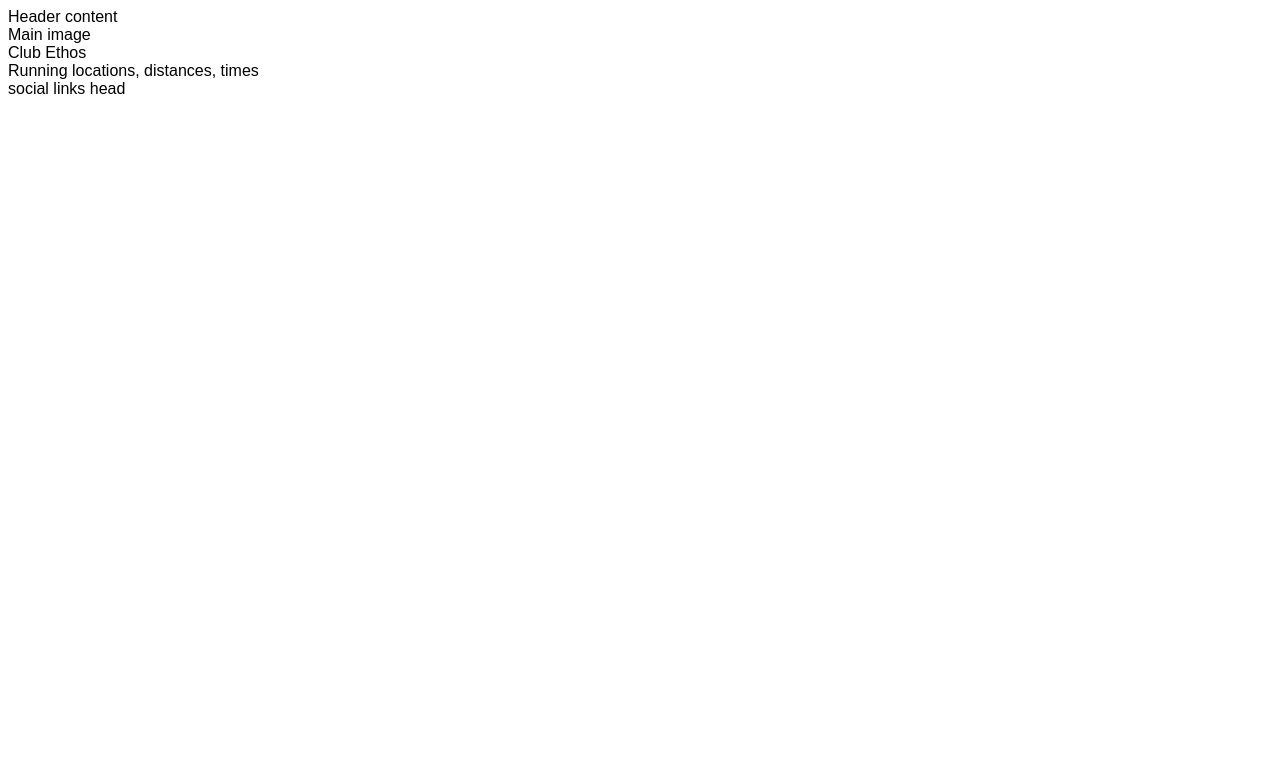
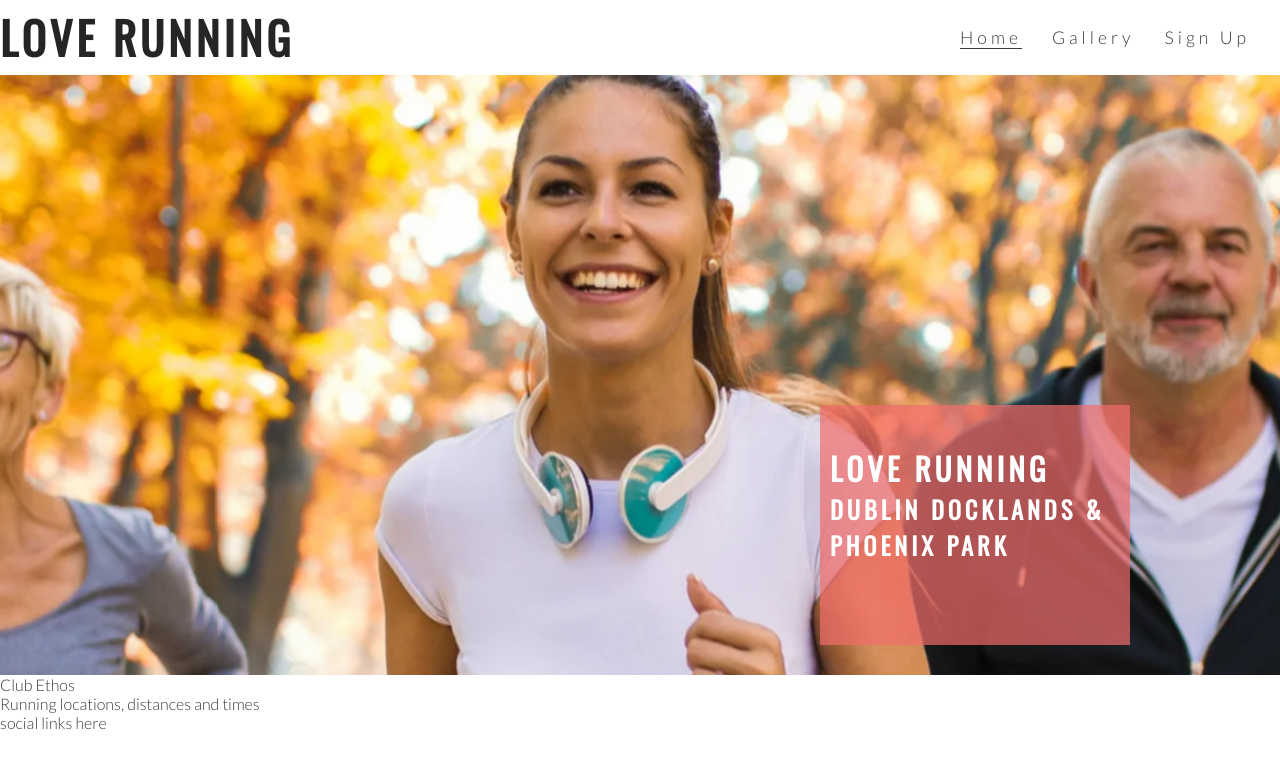
Before and after one commit to suzannepp/love-running, a plain HTML site: page index.html in a window 1280 px wide. Drawn offline with nearby package versions, Linux system fonts and the light colour scheme.

Commit message:
Add cover text and style

```diff
--- a/assets/css/style.css
+++ b/assets/css/style.css
@@ -1,3 +1,111 @@
+@import url('https://fonts.googleapis.com/css2?family=Lato:wght@300&family=Oswald&display=swap');
+
+* {
+    margin: 0;
+    padding: 0;
+    border: none;
+}
+
 body {
-    font-family: Arial;
+    font-family: Lato, sans-serif;
+    font-weight: 300;
+    color: #3a3a3a;
 }
+
+/* headings and logo */
+
+h1, h2 {
+    font-family: Oswald, sans-serif;
+    text-transform: uppercase;
+    letter-spacing: 4px;
+    color: #252525;
+}
+
+#logo {
+    float: left;
+    font-size: 280%;
+}
+
+/* navigation links */
+
+#menu {
+    font-size: 110%;
+    letter-spacing: 4px;
+}
+
+#menu, #logo {
+    line-height: 75px;
+}
+
+#menu li {
+    float: right;
+    list-style-type: none;
+    margin-right: 30px;
+}
+
+#menu a {
+    text-decoration: none;
+    color: inherit;
+}
+
+#menu a:hover {
+    border-bottom: 1px solid #3a3a3a;
+}
+
+.active {
+    border-bottom: 1px solid #3a3a3a;
+}
+
+/* hero image and cover text*/
+
+#hero-outer {
+    height: 600px;
+    width: 100%;
+    overflow: hidden;
+    position: relative;
+}
+
+#cover-text, #cover-text h2 {
+    color: #fff;
+}
+
+#hero-image {
+    height: 600px;
+    width: 100%;
+    background: url('../images/hero-image.webp') no-repeat center center;
+
+    /* animates zoom effect on loading page */
+    animation-name: hero-zoom;
+    animation-duration: 5s;
+    animation-fill-mode: forwards;
+}
+
+/* creates the level of zoom for hero image */
+@keyframes hero-zoom {
+    from{
+        transform: scale(1);
+    }
+    to{
+        transform: scale(1.1);
+    }
+}
+
+#cover-text {
+    font-size: 130%;
+    font-family: Oswald, sans-serif;
+    text-transform: uppercase;
+    letter-spacing: 4px;
+
+    width: 300px;
+    height: 200px;
+
+    padding-top: 40px;
+    padding-left: 10px;
+
+    background-color: rgba(241, 109, 107, .7);
+
+    bottom: 30px;
+    right: 150px;
+
+    position: absolute;
+}
--- a/index.html
+++ b/index.html
@@ -1,8 +1,8 @@
 <!DOCTYPE html>
 <html lang="en">
+
 <head>
     <meta charset="UTF-8">
-    <meta http-equiv="X-UA-Compatible" content="IE=edge">
     <meta name="viewport" content="width=device-width, initial-scale=1.0">
     <meta name="description" content="Love Running club for runners in Dublin, Ireland">
     <meta name="keywords" content="love running, running club, ireland, dublin">
@@ -10,20 +10,43 @@
     <link rel="stylesheet" href="assets/css/style.css">
     <title>Love Running</title>
 </head>
+
 <body>
-    <header>Header content</header>
-    <section>
-        Main image
+    <header>
+        <a href="index.html">
+            <h1 id="logo">Love Running</h1>
+        </a>
+        <nav>
+            <ul id="menu">
+                <li>
+                    <a href="#">Sign Up</a>
+                </li>
+                <li>
+                    <a href="#">Gallery</a>
+                </li>
+                <li>
+                    <a href="index.html" class="active">Home</a>
+                </li>
+            </ul>
+        </nav>
+    </header>
+    <section id="hero-outer">
+        <div id="hero-image"></div>
+        <div id="cover-text">
+            <h2>Love Running</h2>
+            <h3>Dublin Docklands & Phoenix Park</h3>
+
+        </div>
     </section>
     <section>
         Club Ethos
     </section>
     <section>
-        Running locations, distances, times
+        Running locations, distances and times
     </section>
     <footer>
-        social links head
+        social links here
     </footer>
+</body>
 
-</body>
 </html>
```
Also changed, not shown: assets/images/hero-image.webp (added).
